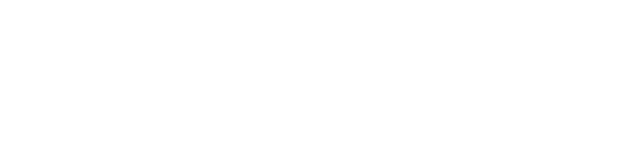
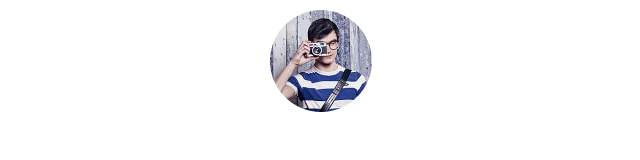
Before and after one commit to js-tasks-ru/htmlcss-20231027_ksanster, a website: page 06-lection4/01-avatar/index.html in a window 1280 px wide. Shown: the whole page, without its empty margins (319-959 px from the left). Drawn offline with Linux system fonts and the light colour scheme.

Commit message:
Add solution for 06-lection4/01-avatar

```diff
--- a/06-lection4/01-avatar/avatar.css
+++ b/06-lection4/01-avatar/avatar.css
@@ -0,0 +1,11 @@
+.avatar {
+    width: 102px;
+    height: 102px;
+}
+
+.avatar__image {
+    width: 100%;
+    height: 100%;
+    border-radius: 50%;
+    object-fit: cover;
+}
--- a/06-lection4/01-avatar/index.html
+++ b/06-lection4/01-avatar/index.html
@@ -4,8 +4,18 @@
     <head>
         <link rel="stylesheet" href="../../assets/css/main.css">
         <link rel="stylesheet" href="./avatar.css">
+        <style>
+            .wrapper {
+                max-width: 102px;
+                margin: 10px auto;
+            }
+        </style>
     </head>
     <body>
-
+        <div class="wrapper">
+            <div class="avatar">
+                <img class="avatar__image" src="./public/avatar-200.jpg">
+            </div>
+        </div>
     </body>
 </html>
```
